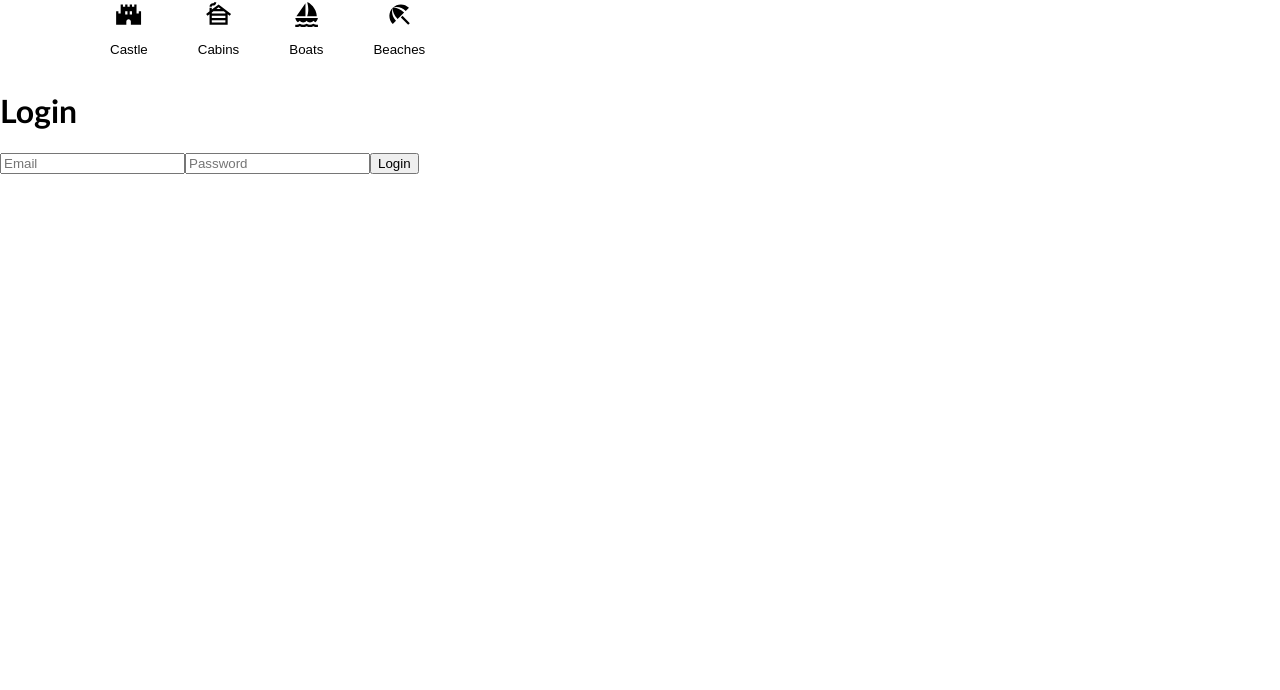
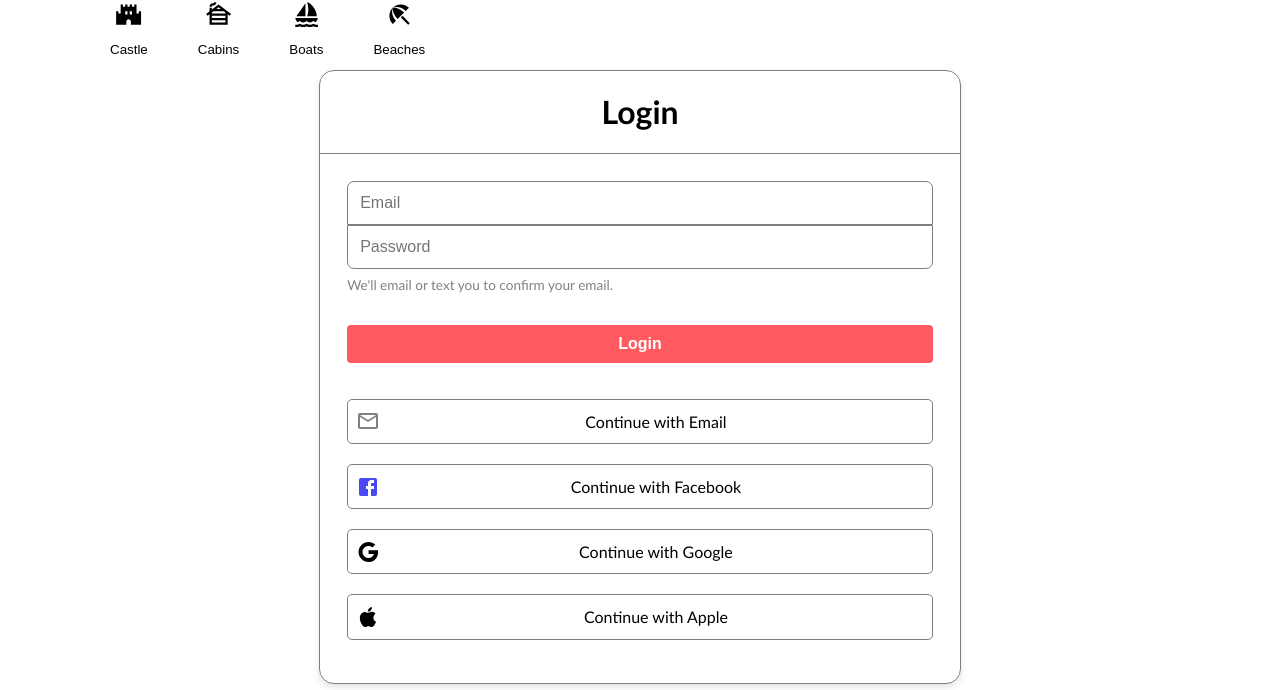
Before and after one commit to xloupee/bnbclone, a React (Vite) app: page /login in a window 1280 px wide. Shown: the part 198-888 px from the top of the page. Before the commit the page ends 800 px from the top, so only its background shows below. Built offline with nearby package versions, Linux system fonts and the light colour scheme.

Commit message:
added styling to login and sign up page

```diff
--- a/src/cssfolder/signup.css
+++ b/src/cssfolder/signup.css
@@ -24,11 +24,6 @@ html,body {
 
 .navbar-close-icon {
     cursor: pointer;
-}
-
-.signup-header {
-    margin: 0 auto;
-    user-select: none;
 }
 
 .navbar-form {
@@ -98,3 +93,40 @@ html,body {
 .airbnb-button:hover {
     background-color: #FF3D46; /* Slightly darker pink-red color on hover */
 }
+
+
+/* <------------------------ login CSS ---------------------------------? */
+
+
+.login-buttons-ul{
+    padding: 0;
+}
+
+.login-button-div {
+    border: 1px solid gray;
+    display: flex;
+    justify-content: center;
+    align-items: center;
+    padding: .005rem;
+    border-radius: 5px;
+    padding-left: .5rem;
+    margin-top: 1.25rem;
+}
+
+.mail {
+    color: gray;
+}
+
+.facebook{
+    color: rgb(72, 72, 245)
+}
+
+.login-buttons {
+    width: 100%;
+    background-color: white;
+    cursor: pointer;
+    font-size: 1rem;
+    border-radius: 5px;
+    text-align: center;
+    margin: .75rem;
+}
--- a/src/pages/login.jsx
+++ b/src/pages/login.jsx
@@ -1,6 +1,11 @@
 import React, { useState } from 'react';
 import { useNavigate } from 'react-router-dom';
 import api from '../components/Api';
+import '../cssfolder/signup.css'
+import MailOutlineIcon from '@mui/icons-material/MailOutline';
+import FacebookIcon from '@mui/icons-material/Facebook';
+import GoogleIcon from '@mui/icons-material/Google';
+import AppleIcon from '@mui/icons-material/Apple';
 
 function Login() {
   const navigate = useNavigate();
@@ -27,13 +32,40 @@ function Login() {
     }
 }
 
+    const throwError = () => {
+        alert('This website currently does not support this feature')
+    }
+
   return (
-    <div className='login-container'>
-        <h1>Login</h1>
-        <form onSubmit={submit}>
-            <input type="email" onChange={(e) => setEmail(e.target.value)} placeholder="Email" />
-            <input type="password" onChange={(e) => setPassword(e.target.value)} placeholder="Password" />
-            <input type="submit" value="Login" />
+    <div className='login-container signup-container'>
+        <div className='signup-navbar'>
+           <h1>Login</h1>
+        </div>
+        <form onSubmit={submit} className='navbar-form'>
+            <div className='name-section'>
+                <input type="email" onChange={(e) => setEmail(e.target.value)} placeholder="Email" className='input-fields first'/>
+                <input type="password" onChange={(e) => setPassword(e.target.value)} placeholder="Password" className='input-fields last'/>
+            </div>
+            <p className='signup-paragraph'>We'll email or text you to confirm your email. </p>
+            <input type="submit" value="Login" className='airbnb-button login-button'/>
+            <ul className='login-buttons-ul'>
+                <div className='login-button-div' onClick={throwError}>
+                    <MailOutlineIcon className='company-logo mail'/>
+                    <p className='login-buttons'>Continue with Email</p>
+                </div>
+                <div className='login-button-div' onClick={throwError}>
+                    <FacebookIcon className='company-logo facebook'/>
+                   <p className='login-buttons'>Continue with Facebook</p>
+                </div>
+                <div className='login-button-div' onClick={throwError}>
+                    <GoogleIcon className='company-logo'/>
+                   <p className='login-buttons'>Continue with Google</p>
+                </div>
+                <div className='login-button-div' onClick={throwError}>
+                    <AppleIcon className='company-logo'/>
+                   <p className='login-buttons'>Continue with Apple</p>
+                </div>
+            </ul>
         </form>
     </div>
   );
--- a/src/pages/signup.jsx
+++ b/src/pages/signup.jsx
@@ -42,9 +42,7 @@ function SignUp() {
   return (
     <div className='signup-container'>
       <div className='signup-navbar'>
-        <div className='signup-header'>
           <h2>Sign Up</h2>
-        </div>
       </div>
         <form onSubmit={submit} className='navbar-form'>
           <div className='name-section'>
```
